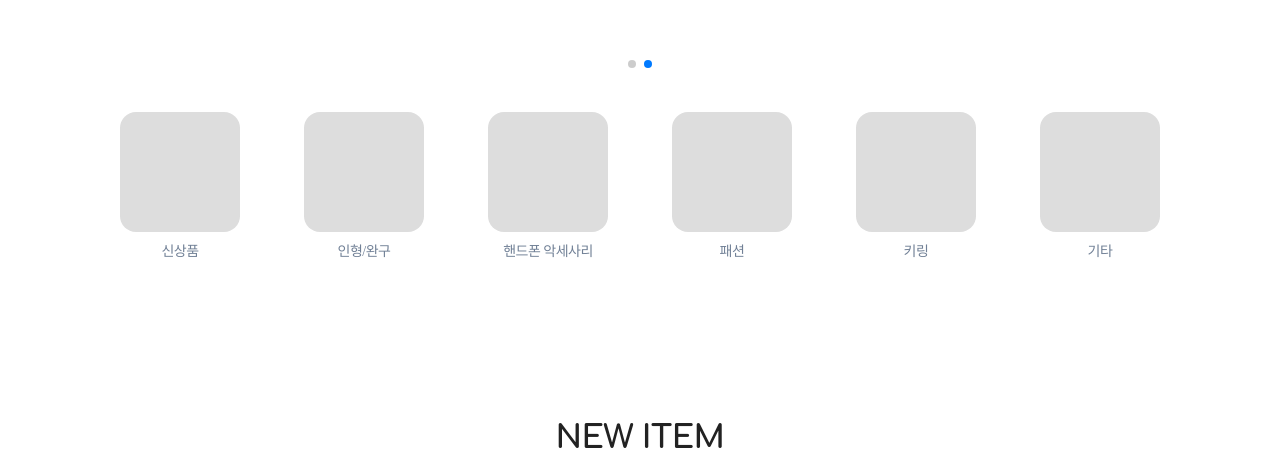
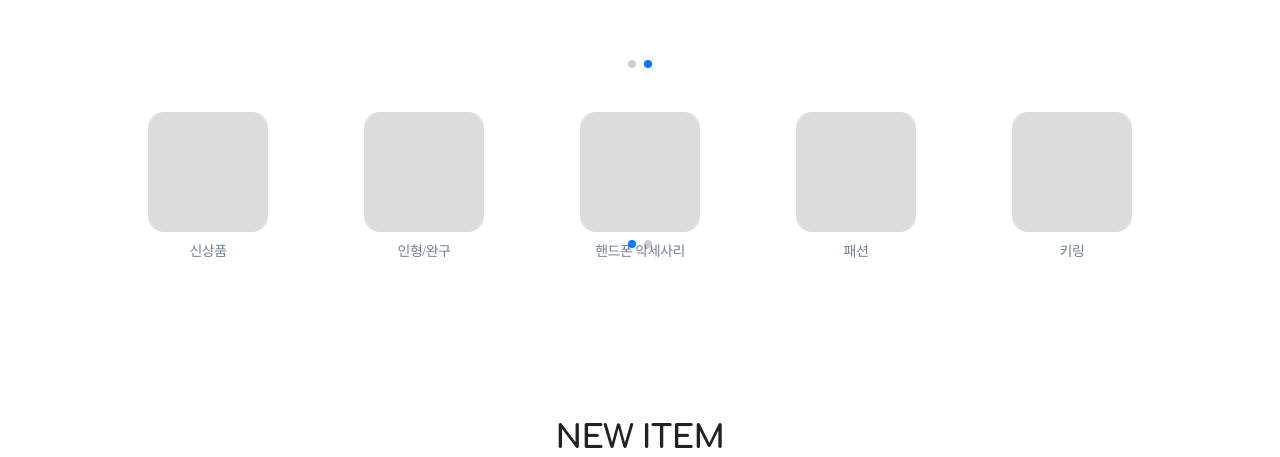
Before and after one commit to Kimbangul/umeus, a Next.js app: page / in a window 1280 px wide. Shown: the part 771-1228 px from the top of the page. Built offline with nearby package versions, Linux system fonts and the light colour scheme; a web font is replaced by a local one.

Commit message:
feat: add category component

```diff
--- a/src/app/page.tsx
+++ b/src/app/page.tsx
@@ -1,4 +1,5 @@
 import Slide from "@/components/main/SlideContainer";
+import Category from "@/components/main/CategoryContainer";
 
 export default function Home() {
   const categoryData = [
@@ -22,18 +23,7 @@ export default function Home() {
     <>
     <Slide/>
     <nav className="Main__cate">
-      <ul className="Main__cate-list">
-        {
-          categoryData.map((el,idx)=>
-            <li className="Main__cate-item" key={`cate-${idx}`}>
-              <a href={el.href}>
-                <div className="Main__cate-icon"></div>
-                <h2>{el.title}</h2>
-              </a>
-            </li>
-          )
-        }
-      </ul>
+      <Category />
     </nav>
     <section className="Main__section">
       <div className="Main__inner">
--- /dev/null
+++ b/src/components/main/CategoryContainer.tsx
@@ -0,0 +1,33 @@
+'use client'
+import { Navigation, Pagination, Autoplay, EffectFade } from 'swiper/modules';
+import { SwiperProps } from "swiper/react";
+import CategoryView from "@/components/main/CategoryView";
+
+
+const CategoryContainer = () => {
+
+  const categoryData = [
+    {title: '신상품', icon:'', href:'#'},
+    {title: '인형/완구', icon:'', href:'#'},
+    {title: '핸드폰 악세사리', icon:'', href:'#'},
+    {title: '패션', icon:'', href:'#'},
+    {title: '키링', icon:'', href:'#'},
+    {title: '기타', icon:'', href:'#'},
+  ];
+
+  const option :  SwiperProps  = {
+    className: "Category__container",
+    modules:[Autoplay, Pagination, Navigation, EffectFade],
+    slidesPerView: 5,
+    spaceBetween: 0,
+    loop: false,
+    speed: 1200,
+    pagination: {
+      clickable: true
+    }
+  }
+
+  return <CategoryView option={option} data={categoryData}/>
+}
+
+export default CategoryContainer;
--- /dev/null
+++ b/src/components/main/CategoryView.tsx
@@ -0,0 +1,29 @@
+import "swiper/css";
+import "swiper/css/navigation";
+import "swiper/css/pagination";
+
+import { Swiper, SwiperProps, SwiperSlide } from "swiper/react";
+import { CategoryType } from "@/components/main/type";
+
+const CategoryView :React.FC<CategoryType> = ({option,data}) => {
+  return(
+    <section className="Category__list">
+        <Swiper {...option}>
+          {
+            data.map((el,idx) =>
+            <SwiperSlide className="Category__slide">
+            <div className="Category__item" key={`cate-${idx}`}>
+              <a href={el.href}>
+                <div className="Category__icon"></div>
+                <h2>{el.title}</h2>
+              </a>
+            </div>
+            </SwiperSlide>
+            )
+          }
+        </Swiper>
+    </section>
+  )
+}
+
+export default CategoryView;
--- /dev/null
+++ b/src/style/components/main/Category.scss
@@ -0,0 +1,35 @@
+.Category {
+  &__list {
+    @include flex(space-between, center, 2.4rem);
+    @include section-inner;
+    padding-top: 0;
+    padding-bottom: 0;
+    margin-top: 3.2rem;
+  }
+  &__item {
+    @include flex(stretch, center, 0, column);
+    flex: 1 0 0;
+    a {
+      width: 100%;
+    }
+    h2 {
+      font-size: 1.4rem;
+      font-weight: 500;
+      color: $text-b01;
+      text-align: center;
+      margin-top: 0.8rem;
+    }
+  }
+  &__icon {
+    max-width: 12rem;
+    width: 100%;
+    aspect-ratio: 1/1;
+    background: $border01;
+    border-radius: 1.6rem;
+    margin: 0 auto;
+
+    @media (max-width: $mb-lg) {
+      max-width: 6.4rem;
+    }
+  }
+}
--- a/src/style/style.scss
+++ b/src/style/style.scss
@@ -9,4 +9,5 @@
 @import './components/layout/Header.scss';
 @import './components/layout/Footer.scss';
 @import './components/main/Slide.scss';
+@import './components/main/Category.scss';
 @import './page/Main.scss';
```
Also changed, not shown: src/components/main/type.ts (+10 -0 lines).
